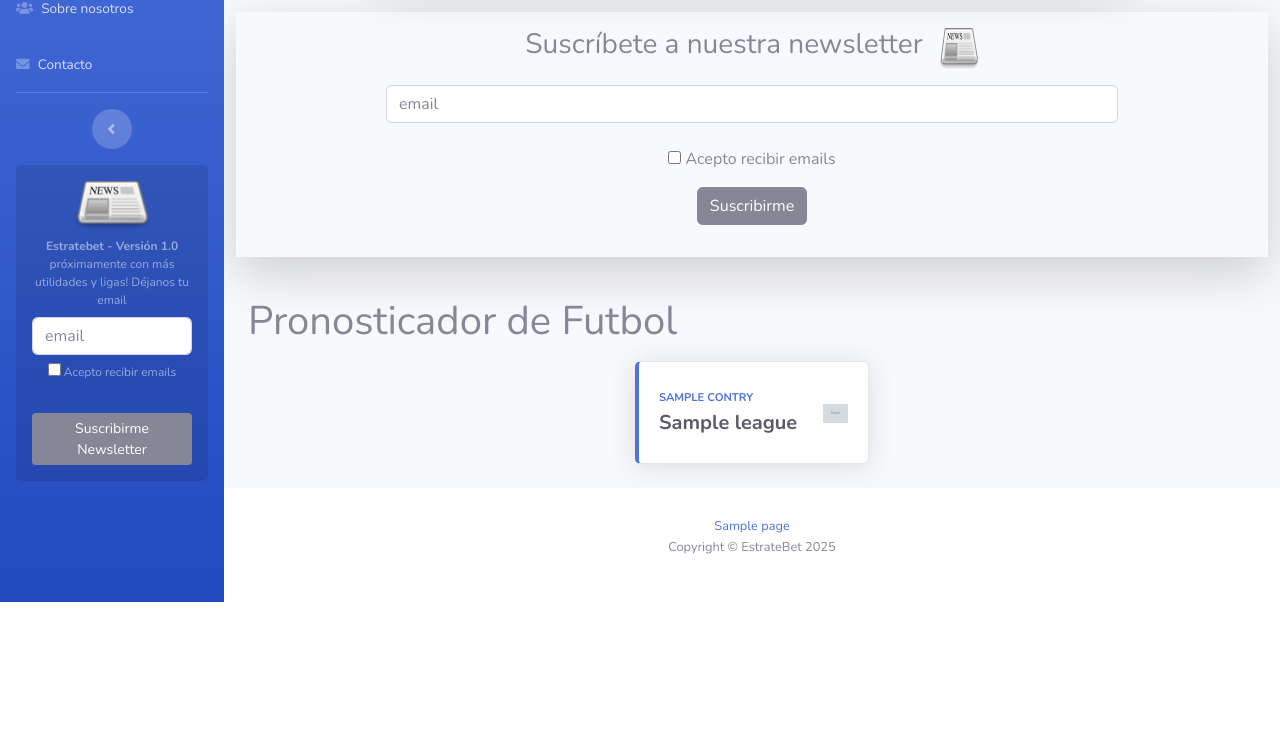
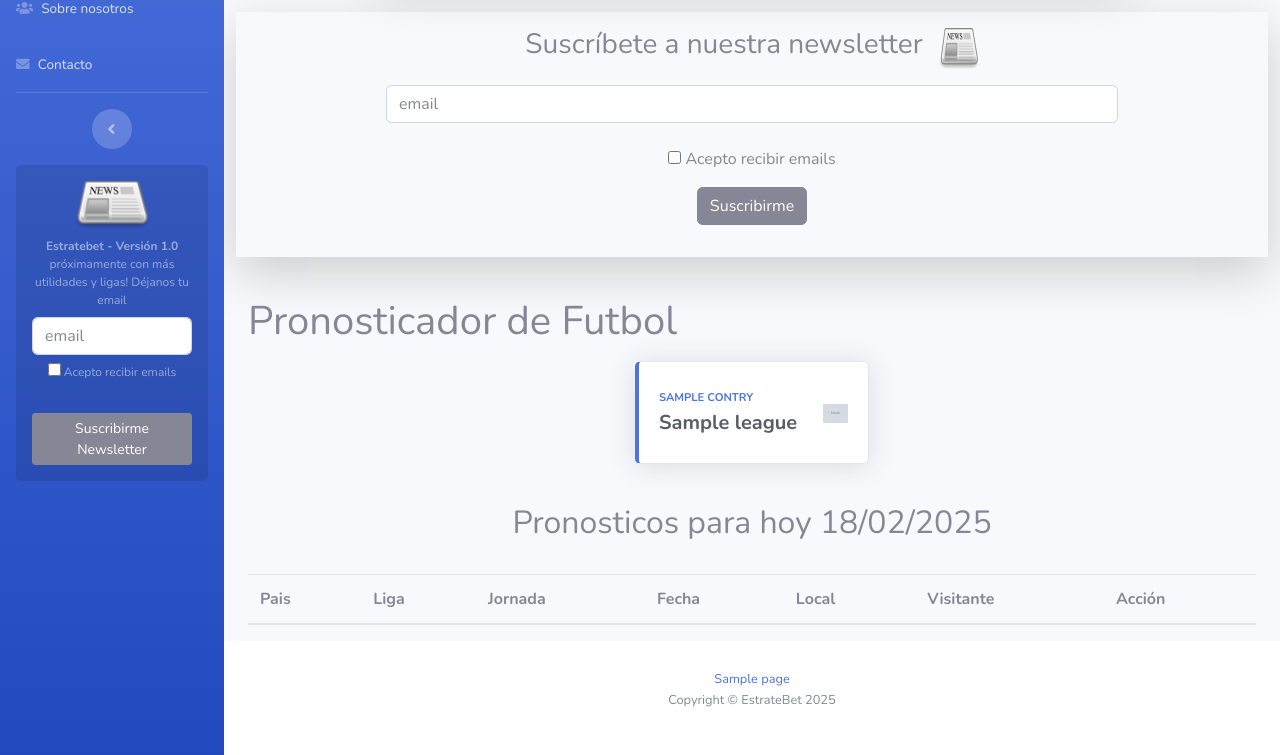
Before and after one commit to jemer2407/estratebet, a Django app: page / in a window 1280 px wide. Shown: the part 381-1136 px from the top of the page. Before the commit the page ends 983 px from the top, so only its background shows below. Run offline with Django 5.2, Linux system fonts and the light colour scheme; tables that the repository leaves empty hold one stand-in row (values such as "Sample post"); grey boxes marked "Sample" are stand-in pictures; lists and menus that the app fills with data are empty; some libraries are stand-ins or nearby versions.

Commit message:
update home match_today

```diff
--- a/core/templates/core/home.html
+++ b/core/templates/core/home.html
@@ -155,6 +155,68 @@
             {% include "core/cards_leagues.html" %}
         </div>
 
+        <h2 class='mb-3 mt-3 text-center'>Pronosticos para hoy {{hoy}}</h2>
+
+        <div class="table-responsive">
+            <table class="table mt-3">
+                <thead>
+                    <tr>
+                    <th scope="col">Pais</th>
+                    <th scope="col">Liga</th>
+                    <th scope="col">Jornada</th>
+                    <th scope="col">Fecha</th>
+                    <th scope="col">Local</th>
+                    <th scope="col">Visitante</th>
+                    <th scope="col">Acción</th>
+                    </tr>
+                </thead>
+                <tbody>
+                    {% for match in match_today %}
+                    <tr>
+                        <td><img src="{{match.league.contry.image.url}}" class="img-fluid" width=25px height=20px alt=""> </td>
+                        <td>{{match.league}}</td>
+                        <td>{{match.soccer_day}}</td>
+                        <td>{{match.date}}</td>
+                        <td><img src="{{match.home_team.image.url}}" class="img-fluid" alt=""> {{match.home_team}}</td>
+                        <td><img src="{{match.visit_team.image.url}}" class="img-fluid" alt=""> {{match.visit_team}}</td>
+                        <td>
+                        {% if first_match %}
+                            {% if forloop.first %}
+                                {% if request.user.is_authenticated %}
+                                    {% if profile.is_trial or profile.is_subscribed %}
+                                        <a href="{% url 'match-detail' match.id %}" class="btn btn-primary">Pronosticos</a>
+                                    {% elif not request.user.profile.is_verified %}
+                                        <a href="https://mail.google.com/mail" class="btn btn-primary">Verificar cuenta</a>
+                                    {% else %}
+                                        <a href="{% url 'checkout-session' %}" class="btn btn-primary">Suscríbete</a>
+                                    {% endif %}
+
+                                {% else %}
+                                    <a href="{% url 'signup' %}" class="btn btn-primary">Pronóstico</a>
+                                {% endif %}
+                            {% endif %}
+                        {% else %}
+                            {% if request.user.is_authenticated %}
+                                {% if profile.is_trial or profile.is_subscribed %}
+                                    <a href="{% url 'match-detail' match.id %}" class="btn btn-primary">Pronosticos</a>
+                                {% elif not request.user.profile.is_verified %}
+                                    <a href="https://mail.google.com/mail" class="btn btn-primary">Verificar cuenta</a>
+                                {% else %}
+                                    <a href="{% url 'checkout-session' %}" class="btn btn-primary">Suscríbete</a>
+                                {% endif %}
+
+                            {% else %}
+                                <a href="{% url 'signup' %}" class="btn btn-primary">Pronóstico</a>
+                            {% endif %}
+
+
+                        {% endif %}
+                        </td>
+                    </tr>
+                    {% endfor %}
+                </tbody>
+            </table>
+        </div>
 
         {% comment %}
 
--- a/core/views.py
+++ b/core/views.py
@@ -7,6 +7,7 @@ from registration.models import Profile
 from .forms import ContactForm
 from django.core.mail import EmailMessage
 from django.utils import timezone
+from datetime import datetime
 from forecasts.models import Match, Contry, League, Strategy
 from forecasts.views import get_next_matches_league
 from emailmarketing.send_email import send_email
@@ -20,6 +21,14 @@ class HomeView(TemplateView):
         context['title'] = 'Pronosticador de Futbol'
         leagues = League.objects.all()
         context['leagues'] = leagues
+        # partidos de hoy
+        context['match_today'] = Match.objects.filter(date=timezone.now())
+        context['hoy'] = timezone.now().strftime('%d/%m/%Y')
+
+
+
+
+
         # proximos partidos de todas las ligas
         '''next_unplayed_matches = []
         for league in leagues:
```
